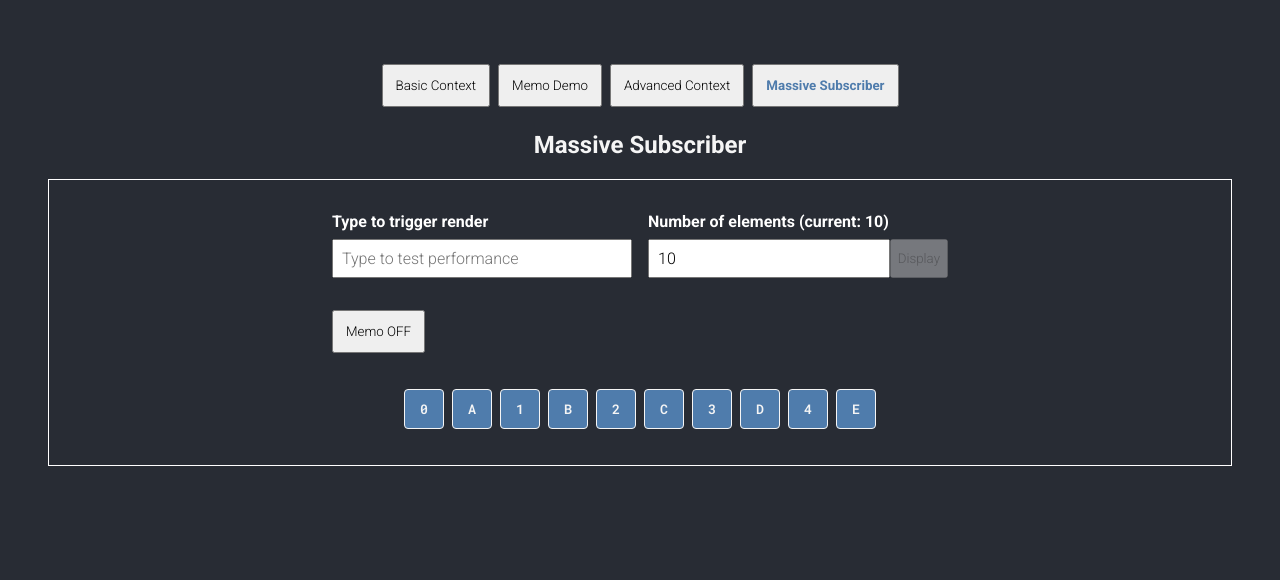
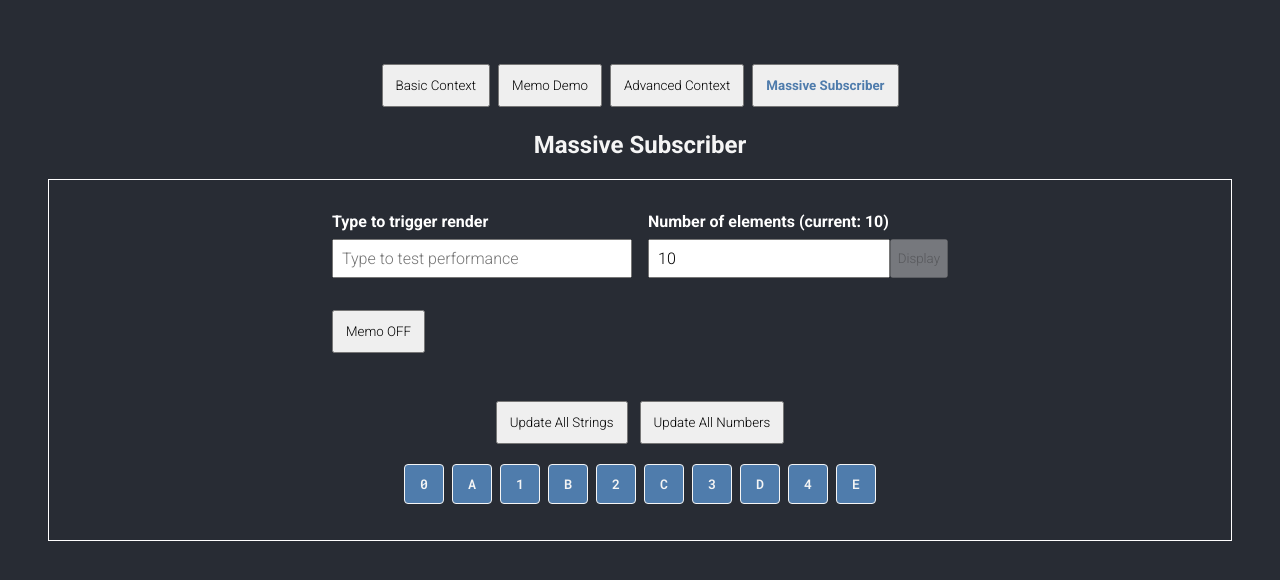
Before and after one commit to vongdarakia/react-subscribe-context, a React (Create React App) app: page / in a window 1280 px wide. Both pictures are taken after a click on the button "Massive Subscriber". Shown: the top 580 px of the page. Built offline with nearby package versions, Linux system fonts and the light colour scheme.

Commit message:
Add buttons to update strings/numbers
- replace `item` with `prop` for itemKeys

```diff
--- a/src/components/AdvancedDemo/AdvancedContext.tsx
+++ b/src/components/AdvancedDemo/AdvancedContext.tsx
@@ -1,7 +1,7 @@
 import { createContext } from "react";
 
 export interface AdvancedContextState {
-    items: { id: `advanced-item-${number}`; value: number }[];
+    items: { id: `advanced-prop-${number}`; value: number }[];
     setState: (nextState: Partial<typeof advancedContextState>) => void;
 }
 
--- a/src/components/AdvancedDemo/AdvancedList.tsx
+++ b/src/components/AdvancedDemo/AdvancedList.tsx
@@ -45,7 +45,7 @@ export const AdvancedList = (): ReactElement => {
         const nextState = { items: [] as typeof items };
 
         for (let i = 0; i < numElements; i++) {
-            nextState.items.push({ id: `advanced-item-${i}`, value: i % 100 });
+            nextState.items.push({ id: `advanced-prop-${i}`, value: i % 100 });
         }
 
         setState(nextState);
--- a/src/components/BasicDemo/BasicContext.tsx
+++ b/src/components/BasicDemo/BasicContext.tsx
@@ -1,9 +1,9 @@
 import { createContext } from "react";
 
 interface BasicContextState {
-    setState: (nextState: { [key: `basic-item-${number}`]: number }) => void;
-    setValue: (key: `basic-item-${number}`, value: number) => void;
-    [key: `basic-item-${number}`]: number;
+    setState: (nextState: { [key: `basic-prop-${number}`]: number }) => void;
+    setValue: (key: `basic-prop-${number}`, value: number) => void;
+    [key: `basic-prop-${number}`]: number;
 }
 
 export const basicContextState: BasicContextState = {
--- a/src/components/BasicDemo/BasicItem.tsx
+++ b/src/components/BasicDemo/BasicItem.tsx
@@ -15,7 +15,7 @@ const containerStyle: Style = {
 export const BasicItem = ({
     itemKey,
 }: {
-    itemKey: `basic-item-${number}`;
+    itemKey: `basic-prop-${number}`;
     value?: number;
 }): ReactElement => {
     const { setValue, ...props } = useContext(BasicContext);
--- a/src/components/BasicDemo/BasicList.tsx
+++ b/src/components/BasicDemo/BasicList.tsx
@@ -19,14 +19,14 @@ export const BasicList = (): ReactElement => {
     const keys: (keyof typeof state)[] = [];
 
     for (let i = 0; i < numElements; i++) {
-        keys.push(`basic-item-${i}`);
+        keys.push(`basic-prop-${i}`);
     }
 
     useEffect(() => {
         const newState: typeof state = {};
 
         for (let i = 0; i < numElements; i++) {
-            newState[`basic-item-${i}`] = i % 100;
+            newState[`basic-prop-${i}`] = i % 100;
         }
 
         setState(newState);
--- a/src/components/MassiveSubscriberDemo/MassiveSubscriberList.tsx
+++ b/src/components/MassiveSubscriberDemo/MassiveSubscriberList.tsx
@@ -1,4 +1,5 @@
 import { memo, ReactElement, useContext, useEffect } from "react";
+import styled from "styled-components";
 import { Style } from "../../types/common-types";
 import { getIncrementedCharValue } from "../../utils/getIncrementedCharValue";
 import { getIncrementedNumValue } from "../../utils/getIncrementedNumValue";
@@ -16,10 +17,20 @@ const style: Style = {
     maxWidth: "100%",
 };
 
+const StyledButtonContainer = styled.div`
+    padding: 16px;
+
+    button {
+        padding: 12px;
+        margin: 0px 6px;
+        cursor: pointer;
+    }
+`;
+
 const MemoizedSubscribedItem = memo(SubscribedItem);
 
 export const MassiveSubscriberList = memo((): ReactElement => {
-    const { state, getValue, setState } = useContext(MassiveSubscriberContext.Context);
+    const { getValue, setState } = useContext(MassiveSubscriberContext.Context);
     const {
         state: { numElements, shouldUseMemo },
     } = useContext(PerformanceOptionsContext);
@@ -28,6 +39,24 @@ export const MassiveSubscriberList = memo((): ReactElement => {
     for (let i = 0; i < numElements; i++) {
         keys.push(i % 2 === 0 ? `prop-num-${i}` : `prop-str-${i}`);
     }
+
+    const handleClickUpdateStrings = () => {
+        const nextState: Partial<MassiveSubscriberState> = {};
+
+        for (let i = 1; i < numElements; i += 2) {
+            nextState[`prop-str-${i}`] = getIncrementedCharValue(getValue(`prop-str-${i}`));
+        }
+        setState(nextState);
+    };
+
+    const handleClickUpdateNumbers = () => {
+        const nextState: Partial<MassiveSubscriberState> = {};
+
+        for (let i = 0; i < numElements; i += 2) {
+            nextState[`prop-num-${i}`] = getIncrementedNumValue(getValue(`prop-num-${i}`));
+        }
+        setState(nextState);
+    };
 
     useEffect(() => {
         const nextState: MassiveSubscriberState = {};
@@ -53,10 +82,14 @@ export const MassiveSubscriberList = memo((): ReactElement => {
         }
 
         setState(nextState);
-    }, [numElements, setState, state, getValue]);
+    }, [numElements, setState, getValue]);
 
     return (
-        <>
+        <div>
+            <StyledButtonContainer>
+                <button onClick={handleClickUpdateStrings}>Update All Strings</button>
+                <button onClick={handleClickUpdateNumbers}>Update All Numbers</button>
+            </StyledButtonContainer>
             <div style={style}>
                 {keys.map((key) =>
                     shouldUseMemo ? (
@@ -66,6 +99,6 @@ export const MassiveSubscriberList = memo((): ReactElement => {
                     )
                 )}
             </div>
-        </>
+        </div>
     );
 });
```
